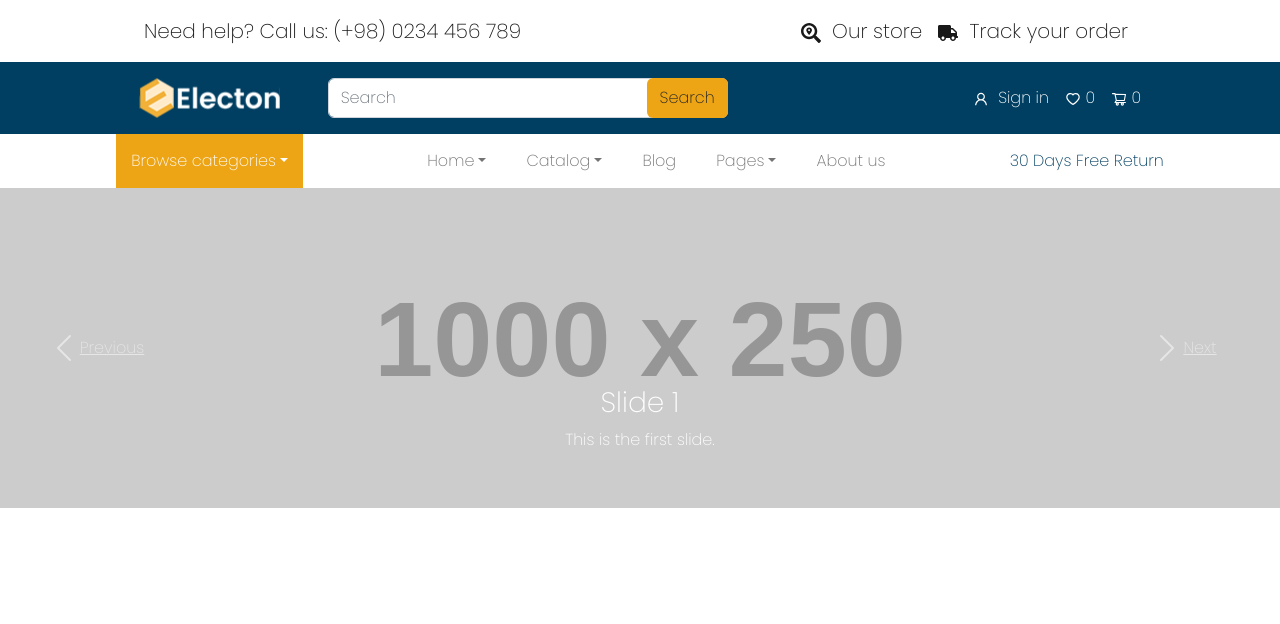
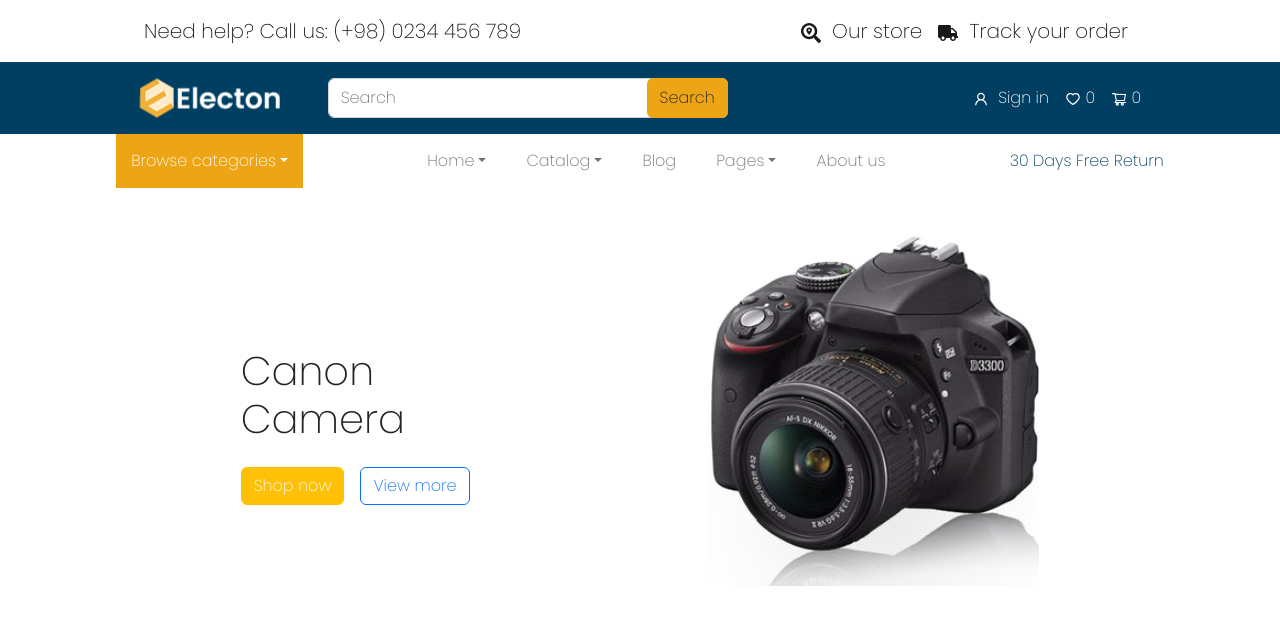
Before and after one commit to temvvlen1211/E-commerce, a React (Create React App) app in the folder frontend/: page / in a window 1280 px wide. Shown: the top 624 px of the page. Built offline with nearby package versions, Linux system fonts and the light colour scheme.

Commit message:
canon camera end

```diff
--- a/frontend/src/components/CameraSection.jsx
+++ b/frontend/src/components/CameraSection.jsx
@@ -1,53 +1,37 @@
+// home page iin canon camera heseg
+import React, { useState } from "react";
+import Carousel from "react-bootstrap/Carousel";
+
 export default function CameraSection() {
+  const [index, setIndex] = useState(0);
+
+  const handleSelect = (selectedIndex, e) => {
+    setIndex(selectedIndex);
+  };
+
   return (
-    <>
-      <div className="carousel slide " dataRide="carousel">
-        <div class="carousel-indicators">
-          <button
-            type="button"
-            data-bs-target="#carouselExampleCaptions"
-            data-bs-slide-to="0"
-            class="active"
-            aria-current="true"
-            aria-label="Slide 1"
-          ></button>
-          <button
-            type="button"
-            data-bs-target="#carouselExampleCaptions"
-            data-bs-slide-to="1"
-            aria-label="Slide 2"
-          ></button>
-          <button
-            type="button"
-            data-bs-target="#carouselExampleCaptions"
-            data-bs-slide-to="2"
-            aria-label="Slide 3"
-          ></button>
-        </div>
-        <div className="carousel-inner ">
-          <div className="carousel-item active ">
-            <img
-              src="https:/via.placeholder.com/1000x250/img/placeholder"
-              className="d-block  w-100  my-3  "
-              alt="..."
-            />
+    <div className="container my-5  ">
+      <Carousel activeIndex={index} onSelect={handleSelect}>
+        {/* map ashiglanaa martvaa */}
+        <Carousel.Item style={{ height: "350px" }}>
+          <div className="d-flex justify-content-evenly ">
+            <div className=" d-flex align-items-center">
+              <div>
+                <div>
+                  <h1 className="w-50 my-4    "> Canon Camera</h1>
+                </div>
+                <div className="d-flex gap-3">
+                  <button className="btn btn-warning text-white">
+                    Shop now
+                  </button>
+                  <button className="btn btn-outline-primary">View more</button>
+                </div>
+              </div>
+            </div>
+            <img src={"svg/camera.svg"} alt="First slide" />
           </div>
-          <div className="carousel-item">
-            <img
-              src="https:/via.placeholder.com/1000x250/img/placeholder"
-              className="d-block w-100"
-              alt="..."
-            />
-          </div>
-          <div className="carousel-item">
-            <img
-              src="https:/via.placeholder.com/1000x250/img/placeholder"
-              className="d-block w-100"
-              alt="..."
-            />
-          </div>
-        </div>
-      </div>
-    </>
+        </Carousel.Item>
+      </Carousel>
+    </div>
   );
 }
--- a/frontend/src/pages/Home.jsx
+++ b/frontend/src/pages/Home.jsx
@@ -1,4 +1,3 @@
-import AutoplayCarousel from "../components/AutoPlay";
 import CameraSection from "../components/CameraSection";
 import Navbar from "../components/Navbar";
 
@@ -6,8 +5,7 @@
   return (
     <>
       <Navbar />
-      {/* <CameraSection /> */}
-      <AutoplayCarousel />
+      <CameraSection />
     </>
   );
 }
```
Also changed, not shown: 1 other file (tests, documents, lock files or other folders).
